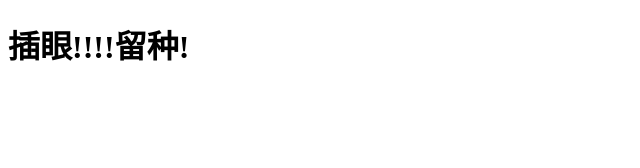
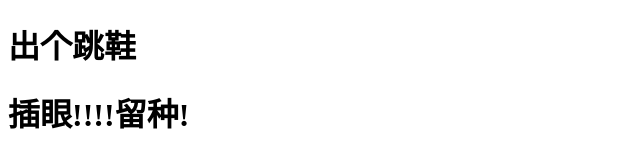
Before and after one commit to lifangyu-node/lfy-demo, a plain HTML site: page qin.html in a window 1280 px wide. Shown: the whole page, without its empty margins (0-640 px from the left). Drawn offline with Linux system fonts and the light colour scheme.

Commit message:
qin.html

```diff
--- a/qin.html
+++ b/qin.html
@@ -9,7 +9,9 @@
 </head>
 
 <body>
+    <h1>出个跳鞋</h1>
     <h1>插眼!!!!留种!</h1>
+
 </body>
 
 </html>
```
